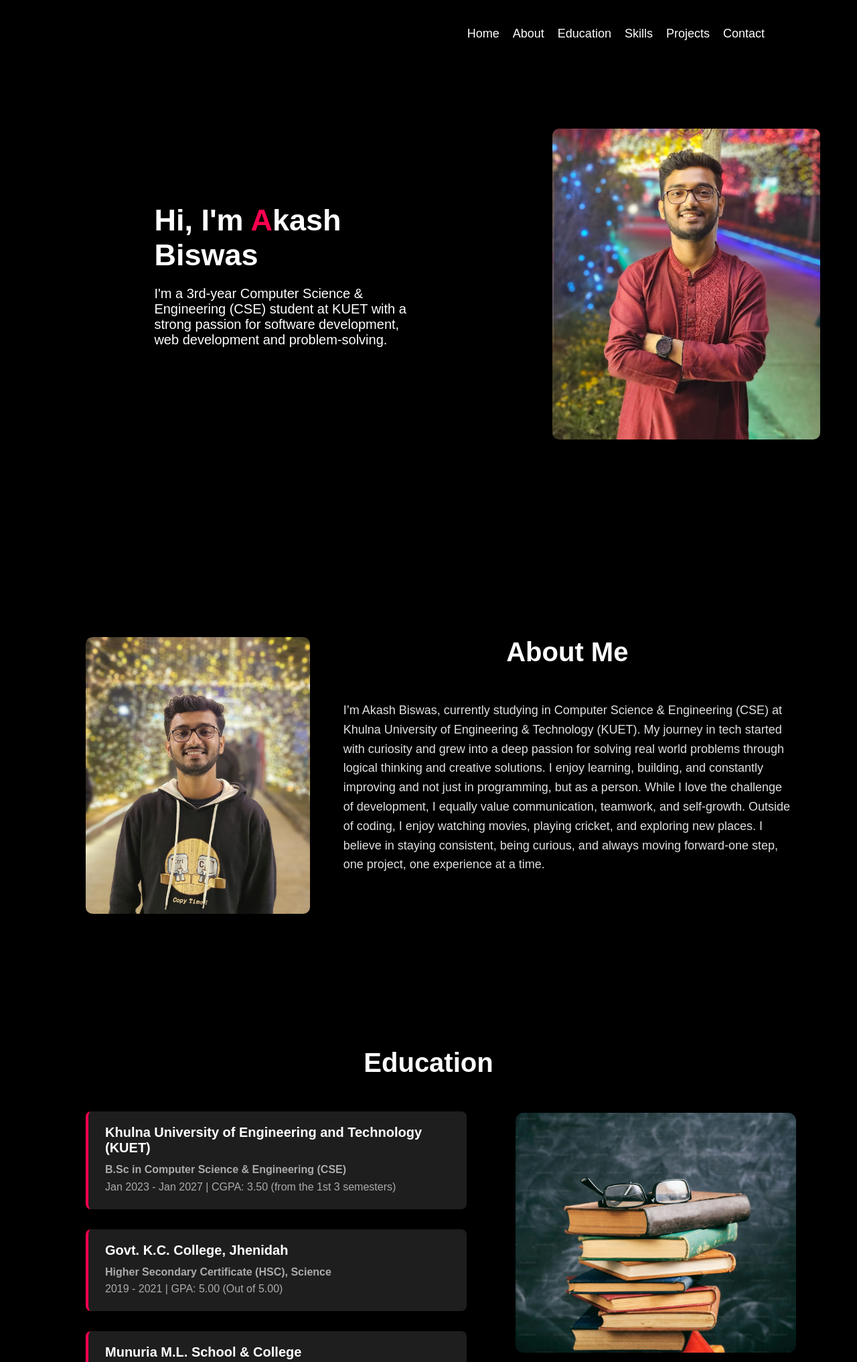
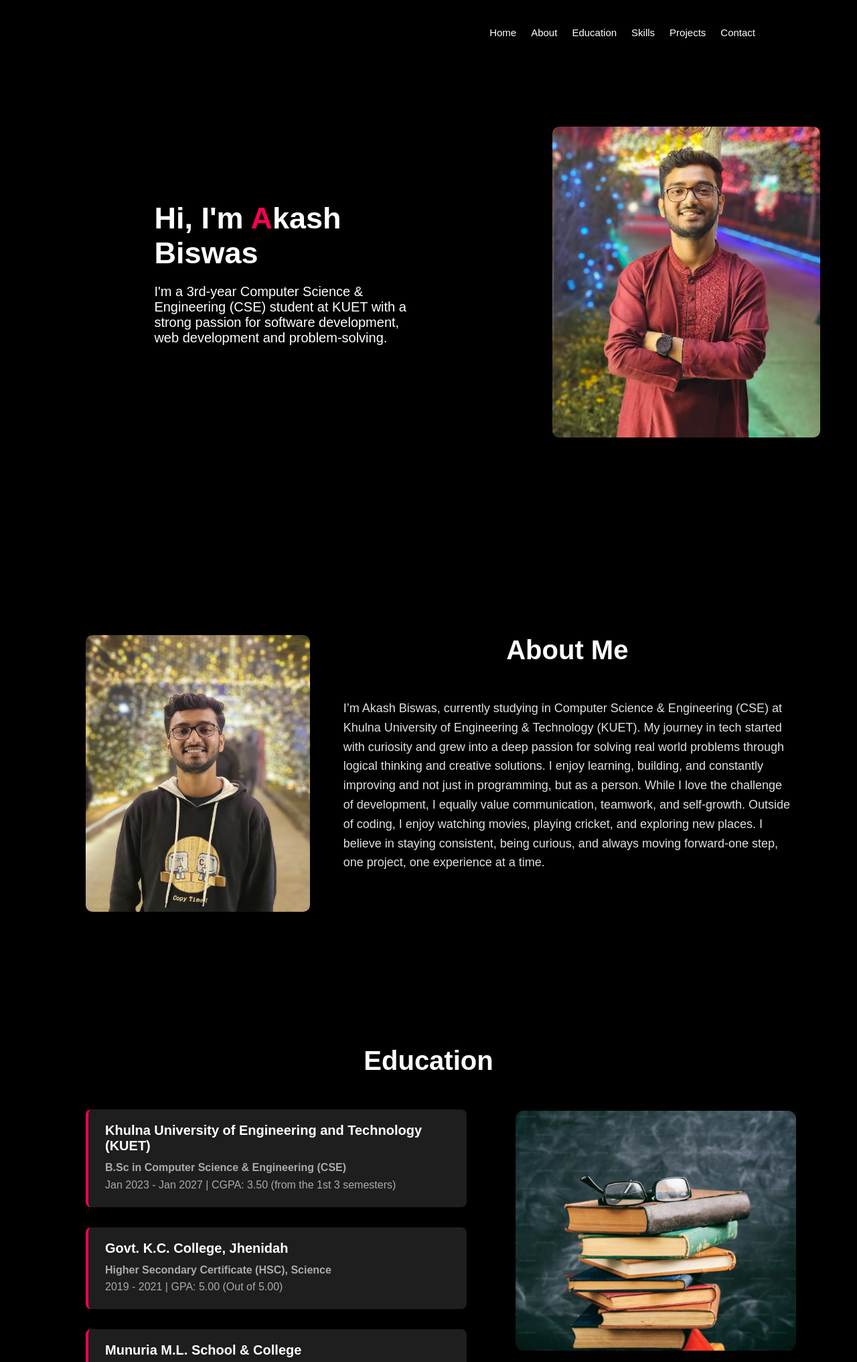
Before and after one commit to akash-kumar-biswas/Portfolio-Website, a PHP site: page / in a window 1280 px wide. Shown: the top 2033 px of the page at 67% size. Run offline with PHP 8.4, Linux system fonts and the light colour scheme.

Commit message:
update nav bar(in css file)

```diff
--- a/style.css
+++ b/style.css
@@ -59,12 +59,13 @@ body{
 
 
 .container{
+   justify-content: space-between;
    padding: 10px 10%;
 }
 
 nav{
     display: flex;
-    justify-content: space-between;
+    justify-content: flex-start;
     align-items: center;
     flex-wrap: wrap;
     margin-bottom: 0;
@@ -73,9 +74,11 @@ nav{
 
 nav ul {
     display: flex;
+    gap: 2px;
     margin-left: auto;
     position: relative;
     top: 20px;
+    right: 14px;
 }
 
 nav ul li{
@@ -87,7 +90,7 @@ nav ul li{
 nav ul li a{
     color: white;
     text-decoration: none;
-    font-size: 18px;
+    font-size: 15px;
     position: relative;
 }
 
```
